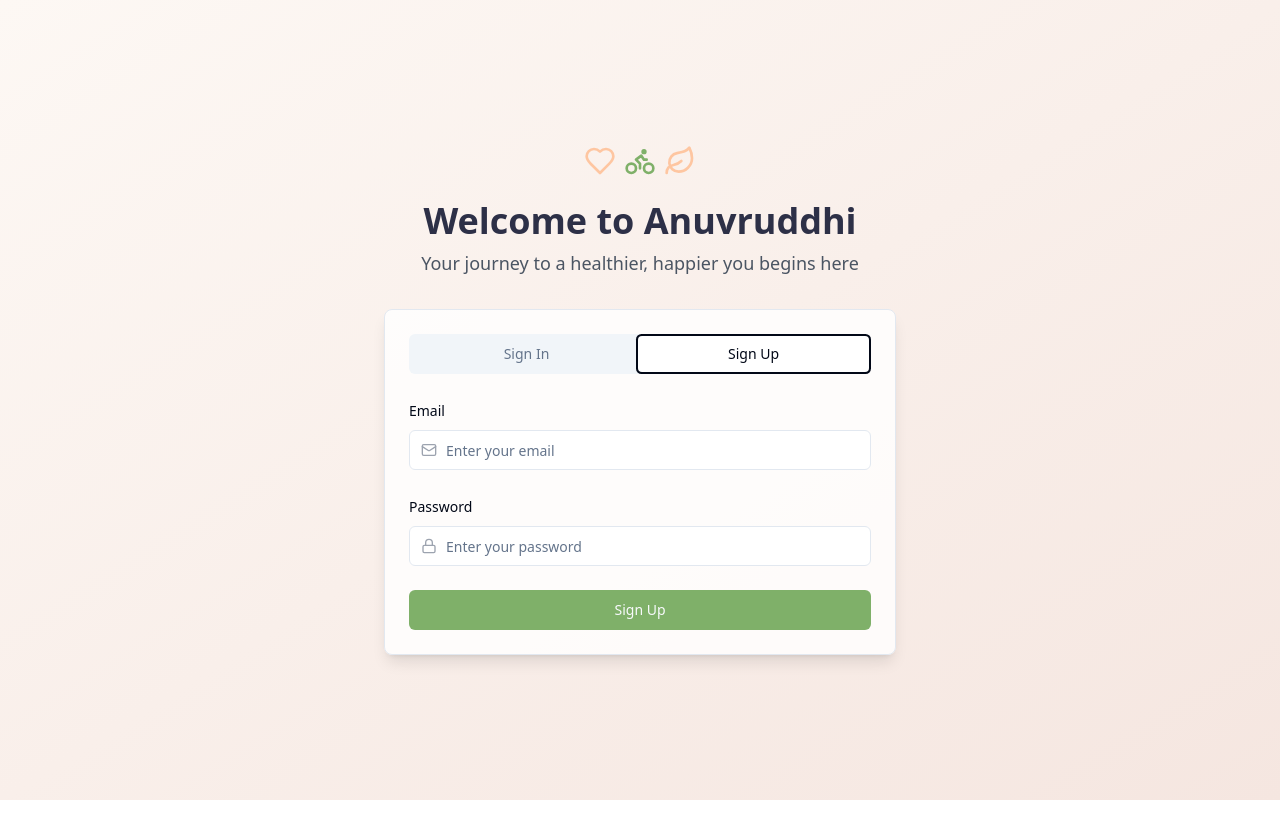
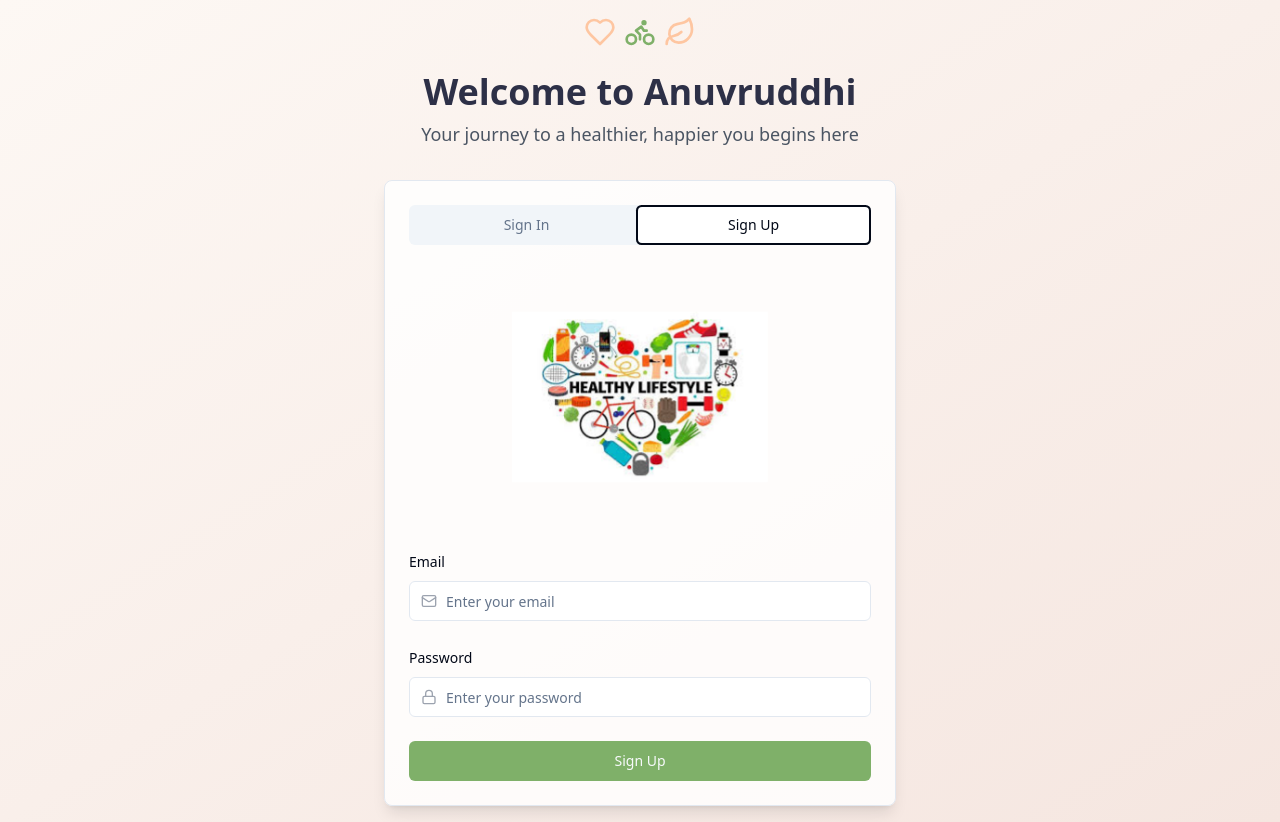
Before and after one commit to Anushka25052007/anuvruddhi, a React (Vite) app: page / in a window 1280 px wide. Both pictures are taken after a click on the tab "Sign Up". Before the commit the page ends 800 px from the top, so only its background shows below. Built offline with nearby package versions, Linux system fonts and the light colour scheme.

Commit message:
feat: Add image to sign up page
Adds an image to the sign up page.

```diff
--- a/src/components/AuthForm.tsx
+++ b/src/components/AuthForm.tsx
@@ -26,7 +26,17 @@ export function AuthForm({ type }: AuthFormProps) {
   };
 
   return (
-    <form onSubmit={handleSubmit} className="space-y-6">
+    <form onSubmit={handleSubmit} className="space-y-6 relative">
+      {type === "signup" && (
+        <div className="flex justify-center mb-6">
+          <img
+            src="/lovable-uploads/3158e028-c2f1-420e-b641-125bd0919615.png"
+            alt="Healthy Lifestyle"
+            className="w-64 h-64 object-contain animate-fade-in"
+          />
+        </div>
+      )}
+
       <div className="space-y-2">
         <Label htmlFor="email">Email</Label>
         <div className="relative">
```
Also changed, not shown: public/lovable-uploads/3158e028-c2f1-420e-b641-125bd0919615.png (added).
